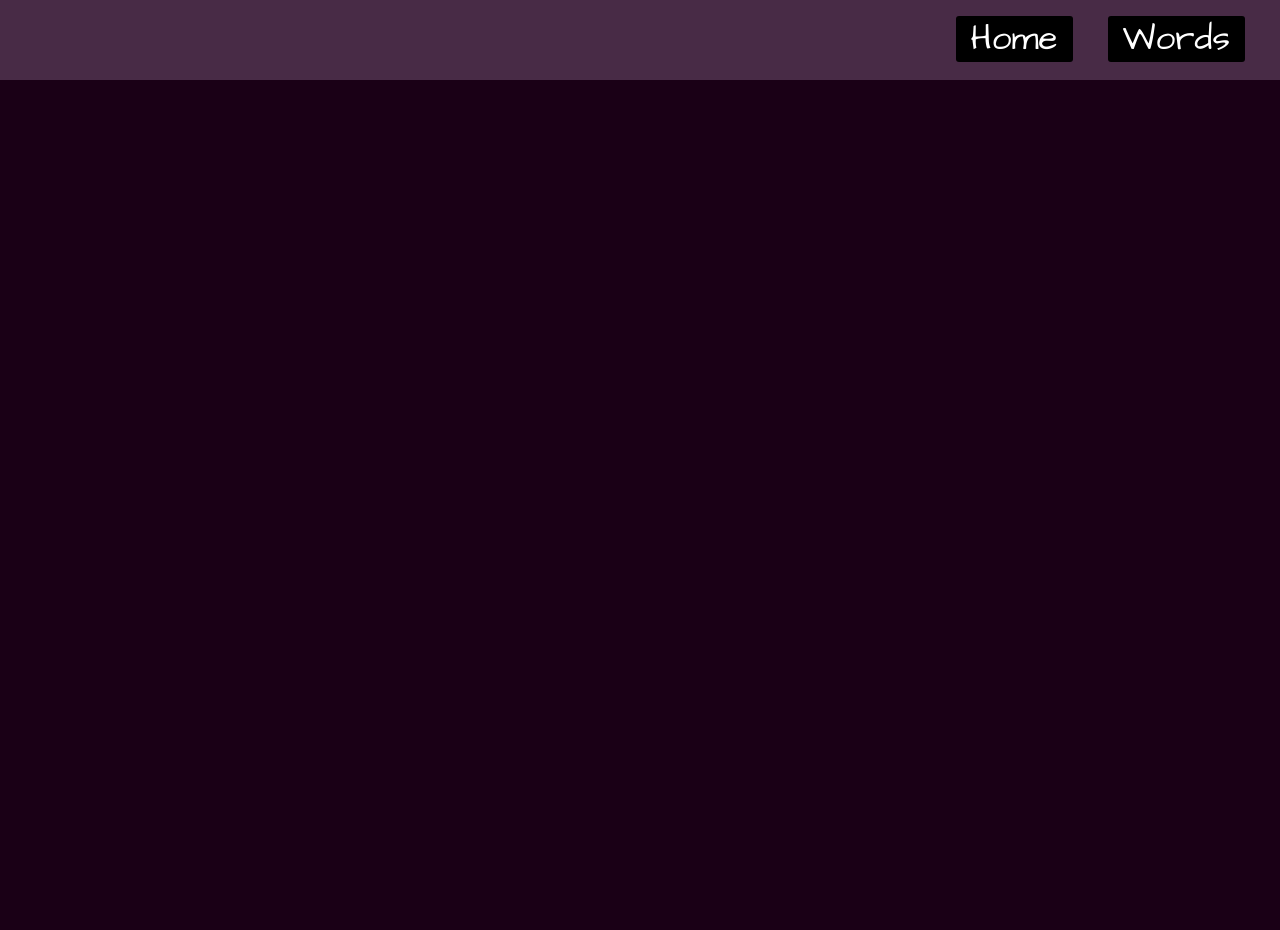
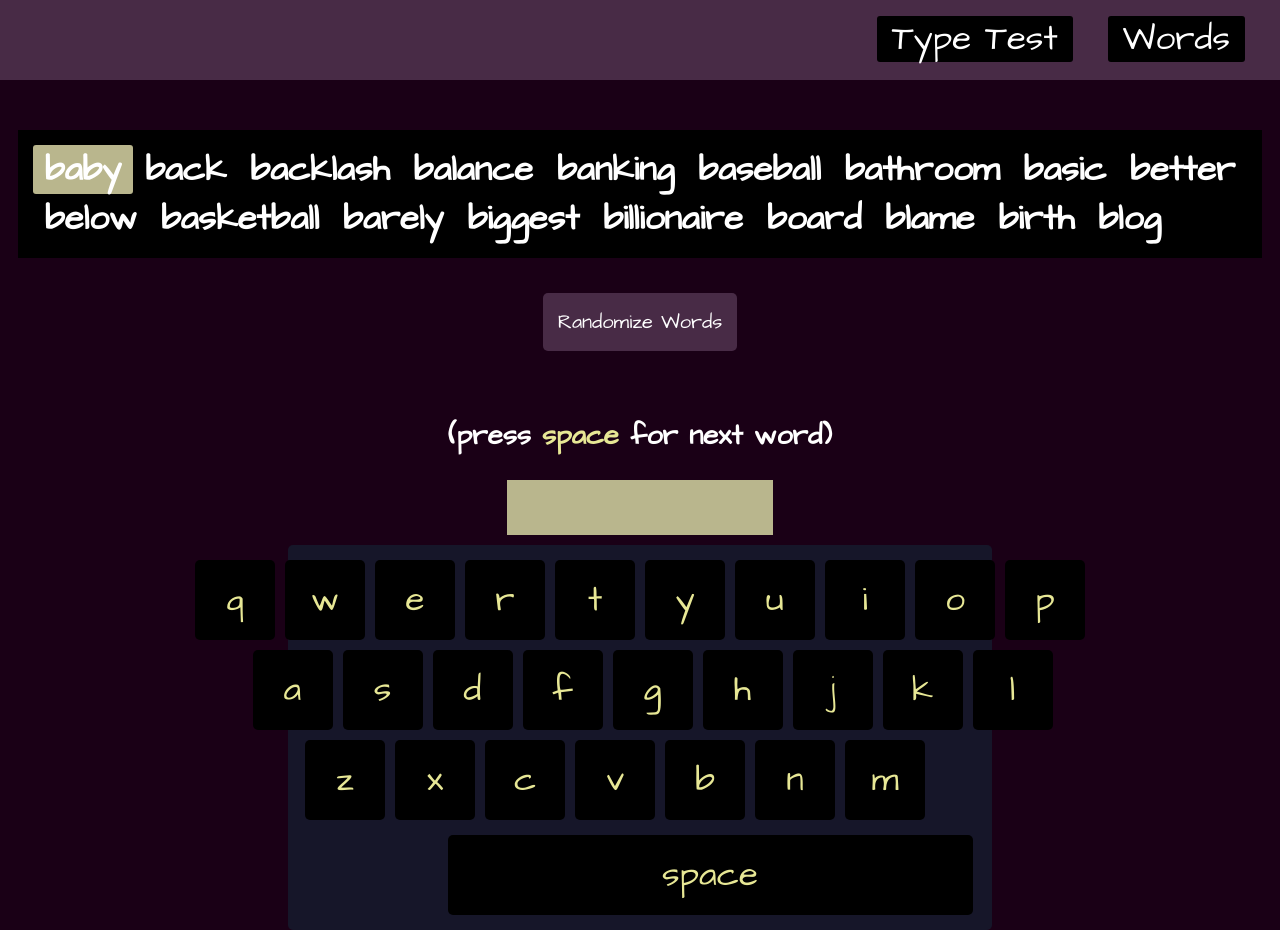
Before and after one commit to codenameuriel/fingerz, a React (Create React App) app: page /type-test in a window 1280 px wide. Before the commit the page ends 800 px from the top, so only its background shows below. Built offline with nearby package versions, Linux system fonts and the light colour scheme; a web font is replaced by a local one.

Commit message:
add Redirect to hroot route

```diff
--- a/src/App.js
+++ b/src/App.js
@@ -1,14 +1,15 @@
 import React, { Component } from 'react';
 import Layout from './hoc/Layout/Layout';
 import TypeTest from './components/TypeTest/TypeTest';
-import { Switch, Route } from 'react-router-dom';
+import { Switch, Route, Redirect } from 'react-router-dom';
 
 class App extends Component {
   render() {
     return (
       <Layout>
         <Switch>
-          <Route exact path="/" component={TypeTest} />
+          <Route exact path="/type-test" component={TypeTest} />
+          <Redirect exact from="/" to="/type-test" />
         </Switch>
       </Layout>
     )
--- a/src/components/Navigation/NavBar/NavBar.js
+++ b/src/components/Navigation/NavBar/NavBar.js
@@ -7,7 +7,7 @@ const NavBar = () => {
     <header className={NavBarStyles.NavBar}>
       <nav>
         <ul>
-          <NavItem name="Home" link="/"/>
+          <NavItem name="Type Test" link="/type-test"/>
           <NavItem name="Words" link="/words"/>
         </ul>
       </nav>
```
